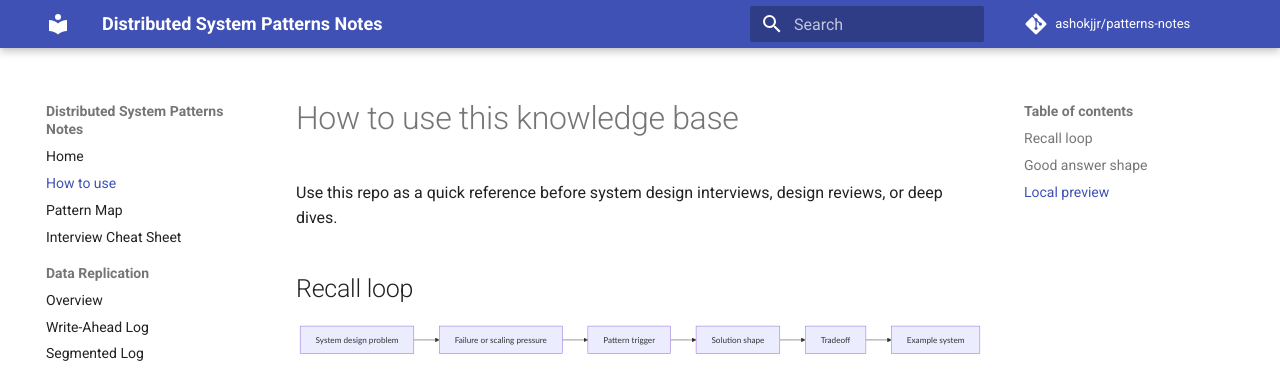
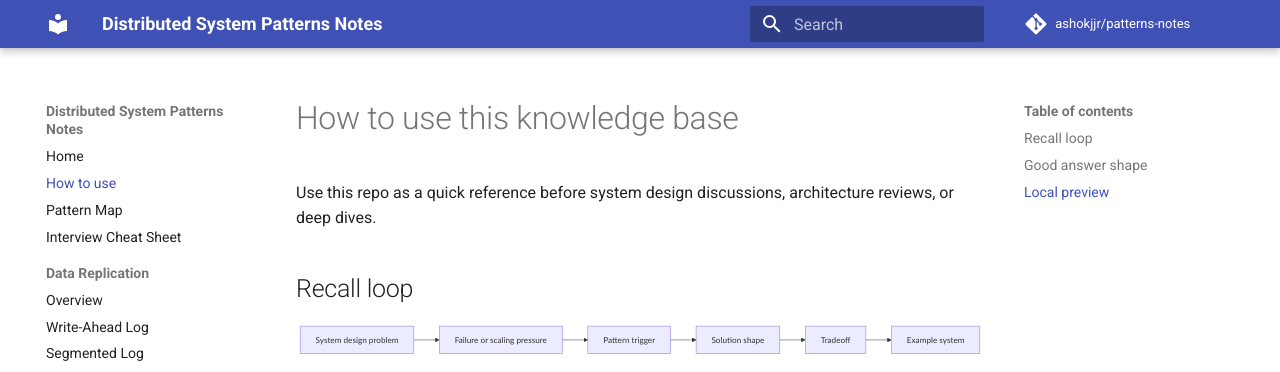
Before and after one commit to ashokjjr/patterns-notes, an MkDocs documentation site: the page built from docs/reference/how-to-use.md, in a window 1280 px wide and 1024 px high. Shown: the top 372 px of the window. Built offline with MkDocs 1.6.1 and Material for MkDocs 9.7.7, drawn with Linux system fonts in a browser that asks for light colours; comment, search, counter and statistics services are not loaded.

Commit message:
Remove interview wording from usage guide

```diff
--- a/docs/reference/how-to-use.md
+++ b/docs/reference/how-to-use.md
@@ -1,6 +1,6 @@
 # How to use this knowledge base
 
-Use this repo as a quick reference before system design interviews, design reviews, or deep dives.
+Use this repo as a quick reference before system design discussions, architecture reviews, or deep dives.
 
 ## Recall loop
 
```
